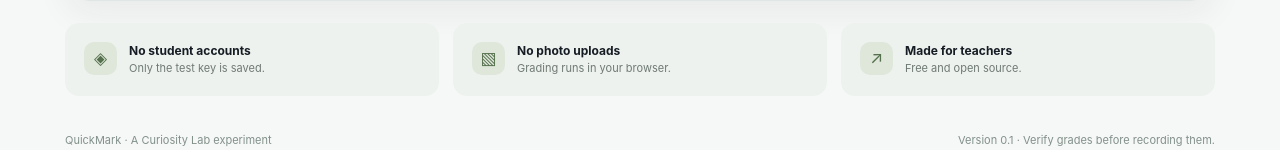
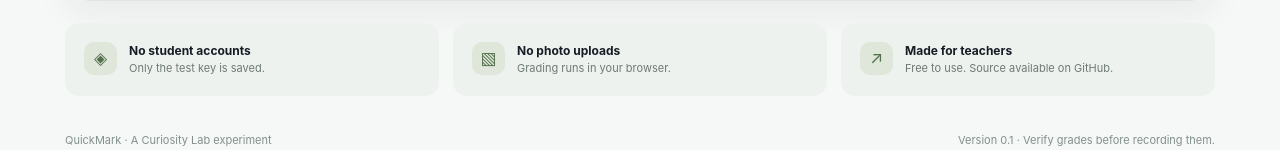
Before and after one commit to Solisen14/QuickMark, a website with bundled scripts: page index.html in a window 1280 px wide. Shown: the part 1661-1811 px from the top of the page. Built offline with nearby package versions, Linux system fonts and the light colour scheme.

Commit message:
Clarify availability without assigning an unchosen software license

```diff
--- a/index.html
+++ b/index.html
@@ -148,7 +148,7 @@
       <section class="trust-strip" aria-label="QuickMark commitments">
         <div><span aria-hidden="true">◈</span><strong>No student accounts</strong><small>Only the test key is saved.</small></div>
         <div><span aria-hidden="true">▧</span><strong>No photo uploads</strong><small>Grading runs in your browser.</small></div>
-        <div><span aria-hidden="true">↗</span><strong>Made for teachers</strong><small>Free and open source.</small></div>
+        <div><span aria-hidden="true">↗</span><strong>Made for teachers</strong><small>Free to use. Source available on GitHub.</small></div>
       </section>
     </main>
 
```
